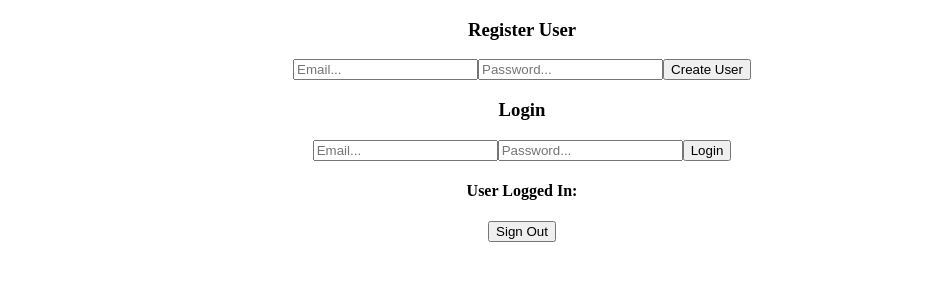
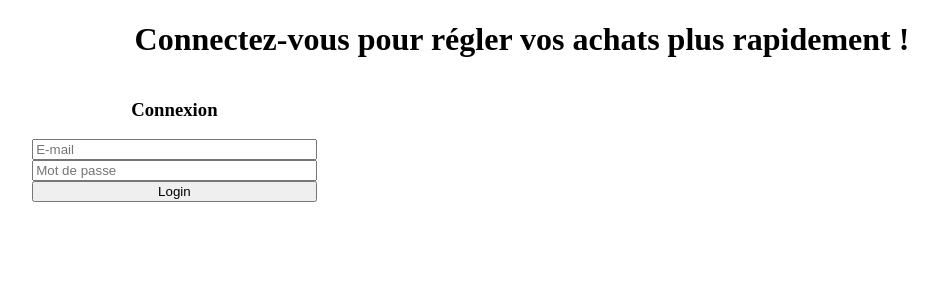
Before and after one commit to FlavianMagrit/Kodak, a React (Create React App) app: page / in a window 1280 px wide. Shown: the top 300 px of the page, without its empty margins (118-1056 px from the left). Built offline with nearby package versions, Linux system fonts and the light colour scheme; no server answers.

Commit message:
feat(login): auth page

```diff
--- a/src/App.js
+++ b/src/App.js
@@ -1,97 +1,10 @@
-import { useState } from "react";
-import {
-  createUserWithEmailAndPassword,
-  signInWithEmailAndPassword,
-  onAuthStateChanged,
-  signOut,
-} from "firebase/auth";
-import "./App.css";
-import { auth } from "./firebase-config";
+import './App.css';
+import { AuthenticationPage } from './pages/AuthenticationPage';
 
 function App() {
-  const [registerEmail, setRegisterEmail] = useState("");
-  const [registerPassword, setRegisterPassword] = useState("");
-  const [loginEmail, setLoginEmail] = useState("");
-  const [loginPassword, setLoginPassword] = useState("");
-
-  const [user, setUser] = useState({});
-
-  onAuthStateChanged(auth, (currentUser) => {
-    setUser(currentUser);
-  });
-
-  const register = async () => {
-    try {
-      const user = await createUserWithEmailAndPassword(
-        auth,
-        registerEmail,
-        registerPassword
-      );
-      console.log(user);
-    } catch (error) {
-      console.log(error.message);
-    }
-  };
-
-  const login = async () => {
-    try {
-      const user = await signInWithEmailAndPassword(
-        auth,
-        loginEmail,
-        loginPassword
-      );
-      console.log(user);
-    } catch (error) {
-      console.log(error.message);
-    }
-  };
-
-  const logout = async () => {
-    await signOut(auth);
-  };
-
   return (
     <div className="App">
-      <div>
-        <h3> Register User </h3>
-        <input
-          placeholder="Email..."
-          onChange={(event) => {
-            setRegisterEmail(event.target.value);
-          }}
-        />
-        <input
-          placeholder="Password..."
-          onChange={(event) => {
-            setRegisterPassword(event.target.value);
-          }}
-        />
-
-        <button onClick={register}> Create User</button>
-      </div>
-
-      <div>
-        <h3> Login </h3>
-        <input
-          placeholder="Email..."
-          onChange={(event) => {
-            setLoginEmail(event.target.value);
-          }}
-        />
-        <input
-          placeholder="Password..."
-          onChange={(event) => {
-            setLoginPassword(event.target.value);
-          }}
-        />
-
-        <button onClick={login}> Login</button>
-      </div>
-
-      <h4> User Logged In: </h4>
-      {user?.email}
-
-      <button onClick={logout}> Sign Out </button>
+      <AuthenticationPage />
     </div>
   );
 }
--- /dev/null
+++ b/src/components/Input/CustomInput.jsx
@@ -0,0 +1,3 @@
+export const CustomInput = ({ placeholder, onChange }) => {
+  return <input placeholder={placeholder} onChange={onChange} />;
+};
--- /dev/null
+++ b/src/containers/Login/Login.jsx
@@ -0,0 +1,62 @@
+import { useState } from 'react';
+import { onAuthStateChanged } from 'firebase/auth';
+import { auth } from '../../utils/firebase-config';
+import { CustomInput } from '../../components/Input/CustomInput';
+import { register, login, logout } from '../../utils/authentication/authentication';
+import './Login.scss';
+
+export const Login = () => {
+  const [registerEmail, setRegisterEmail] = useState('');
+  const [registerPassword, setRegisterPassword] = useState('');
+  const [loginEmail, setLoginEmail] = useState('');
+  const [loginPassword, setLoginPassword] = useState('');
+
+  const [user, setUser] = useState({});
+
+  onAuthStateChanged(auth, (currentUser) => {
+    setUser(currentUser);
+  });
+
+  return (
+    <>
+      {/*<div>*/}
+      {/*  <h3> Register User </h3>*/}
+      {/*  <input*/}
+      {/*    placeholder="Email..."*/}
+      {/*    onChange={(e) => {*/}
+      {/*      setRegisterEmail(e.target.value);*/}
+      {/*    }}*/}
+      {/*  />*/}
+      {/*  <input*/}
+      {/*    placeholder="Password..."*/}
+      {/*    onChange={(e) => {*/}
+      {/*      setRegisterPassword(e.target.value);*/}
+      {/*    }}*/}
+      {/*  />*/}
+
+      {/*  <button onClick={() => register(registerEmail, registerPassword)}>*/}
+      {/*    Create User*/}
+      {/*  </button>*/}
+      {/*</div>*/}
+      <div className="login-container">
+        <h3> Connexion </h3>
+        <div className="inputs-container">
+          <CustomInput
+            placeholder="E-mail"
+            onChange={(e) => setLoginEmail(e.target.value)}
+          />
+          <CustomInput
+            placeholder="Mot de passe"
+            onChange={(e) => setLoginPassword(e.target.value)}
+          />
+
+          <button onClick={() => login(loginEmail, loginPassword)}> Login</button>
+        </div>
+      </div>
+      {/*<h4> User Logged In: </h4>*/}
+      {/*{user?.email}*/}
+
+      {/*<button onClick={logout}> Sign Out </button>*/}
+    </>
+  );
+};
--- /dev/null
+++ b/src/containers/Login/Login.scss
@@ -0,0 +1,14 @@
+.login-container{
+  width: 45%;
+  display: flex;
+  flex-direction: column;
+  justify-content: center;
+  align-items: center;
+
+  .inputs-container{
+    display: flex;
+    flex-direction: column;
+    width: 50%;
+  }
+
+}
--- /dev/null
+++ b/src/pages/AuthenticationPage.jsx
@@ -0,0 +1,10 @@
+import { Login } from '../containers/Login/Login';
+
+export const AuthenticationPage = () => {
+  return (
+    <>
+      <h1>Connectez-vous pour régler vos achats plus rapidement !</h1>
+      <Login />
+    </>
+  );
+};
--- /dev/null
+++ b/src/utils/authentication/authentication.js
@@ -0,0 +1,32 @@
+import {
+  createUserWithEmailAndPassword,
+  signInWithEmailAndPassword,
+  signOut,
+} from 'firebase/auth';
+import { auth } from '../firebase-config';
+
+export const register = async (registerEmail, registerPassword) => {
+  try {
+    const user = await createUserWithEmailAndPassword(
+      auth,
+      registerEmail,
+      registerPassword,
+    );
+    console.log(user);
+  } catch (error) {
+    console.log(error.message);
+  }
+};
+
+export const login = async (loginEmail, loginPassword) => {
+  try {
+    const user = await signInWithEmailAndPassword(auth, loginEmail, loginPassword);
+    console.log(user);
+  } catch (error) {
+    console.log(error.message);
+  }
+};
+
+export const logout = async () => {
+  await signOut(auth);
+};
```
Also changed, not shown: src/utils/firebase-config.js (renamed from src/firebase-config.js).
